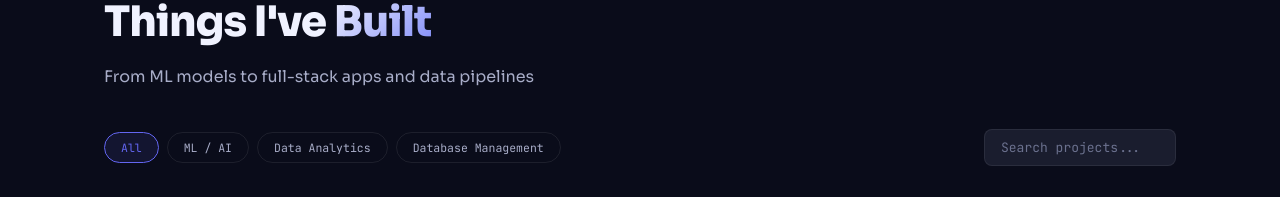
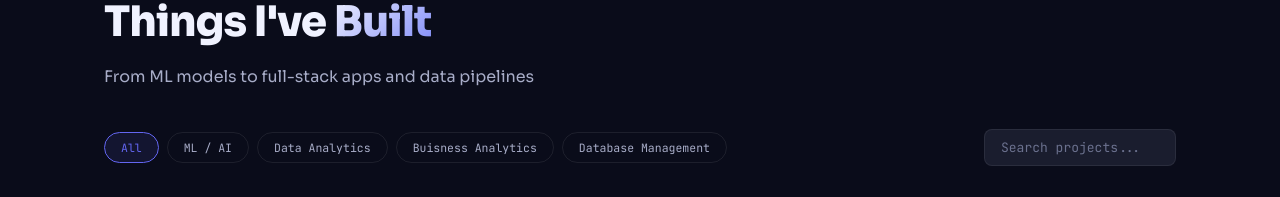
Before and after one commit to srv-0/Portfolio, a React (Vite) app: page / in a window 1280 px wide. Shown: the part 2480-2677 px from the top of the page. Built offline with nearby package versions, Linux system fonts and the light colour scheme.

Commit message:
Update Projects.jsx

```diff
--- a/src/components/Projects.jsx
+++ b/src/components/Projects.jsx
@@ -7,7 +7,8 @@ const filters = [
   { label: 'All',            value: 'all'       },
   { label: 'ML / AI',        value: 'ml'        },,
   { label: 'Data Analytics', value: 'data'      },
-  { label: 'Database Management',        value: 'backend'   },
+  { label: 'Buisness Analytics', value: 'BI'   },
+  { label: 'Database Management', value: 'DBMS'   },
 ]
 
 function ProjectCard({ p, featured, index, inView }) {
```
